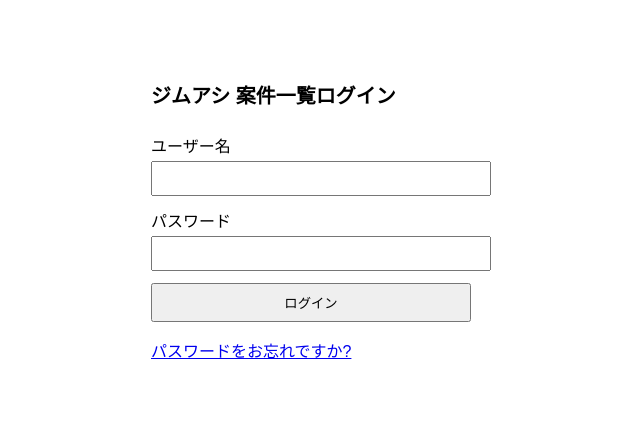
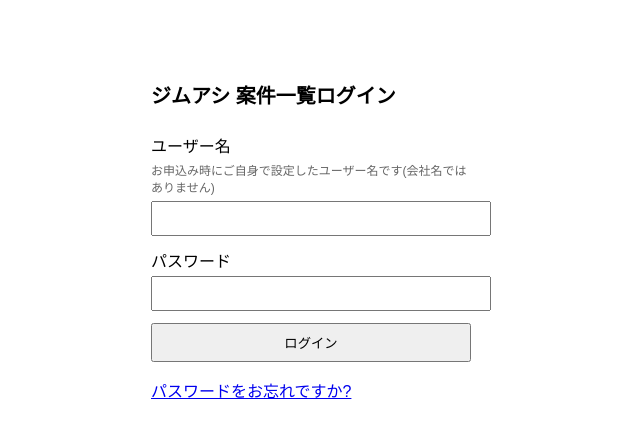
Before and after one commit to 981203yuusei-creator/ai-jimuin-prototype, a Next.js app: page /dashboard/login in a window 1280 px wide. Shown: the top 438 px of the page, without its empty margins (329-969 px from the left). Built offline with nearby package versions, Linux system fonts and the light colour scheme.

Commit message:
ログイン画面のユーザー名欄に説明文を追加
Co-Authored-By: Claude Sonnet 5 <noreply@anthropic.com>

```diff
--- a/app/dashboard/login/page.tsx
+++ b/app/dashboard/login/page.tsx
@@ -34,6 +34,9 @@ export default function LoginPage() {
       <form onSubmit={handleSubmit}>
         <div style={{ marginBottom: 12 }}>
           <label style={{ display: "block", marginBottom: 4 }}>ユーザー名</label>
+          <p style={{ fontSize: 12, color: "#666", marginTop: 0, marginBottom: 6 }}>
+            お申込み時にご自身で設定したユーザー名です(会社名ではありません)
+          </p>
           <input
             value={username}
             onChange={(e) => setUsername(e.target.value)}
```
